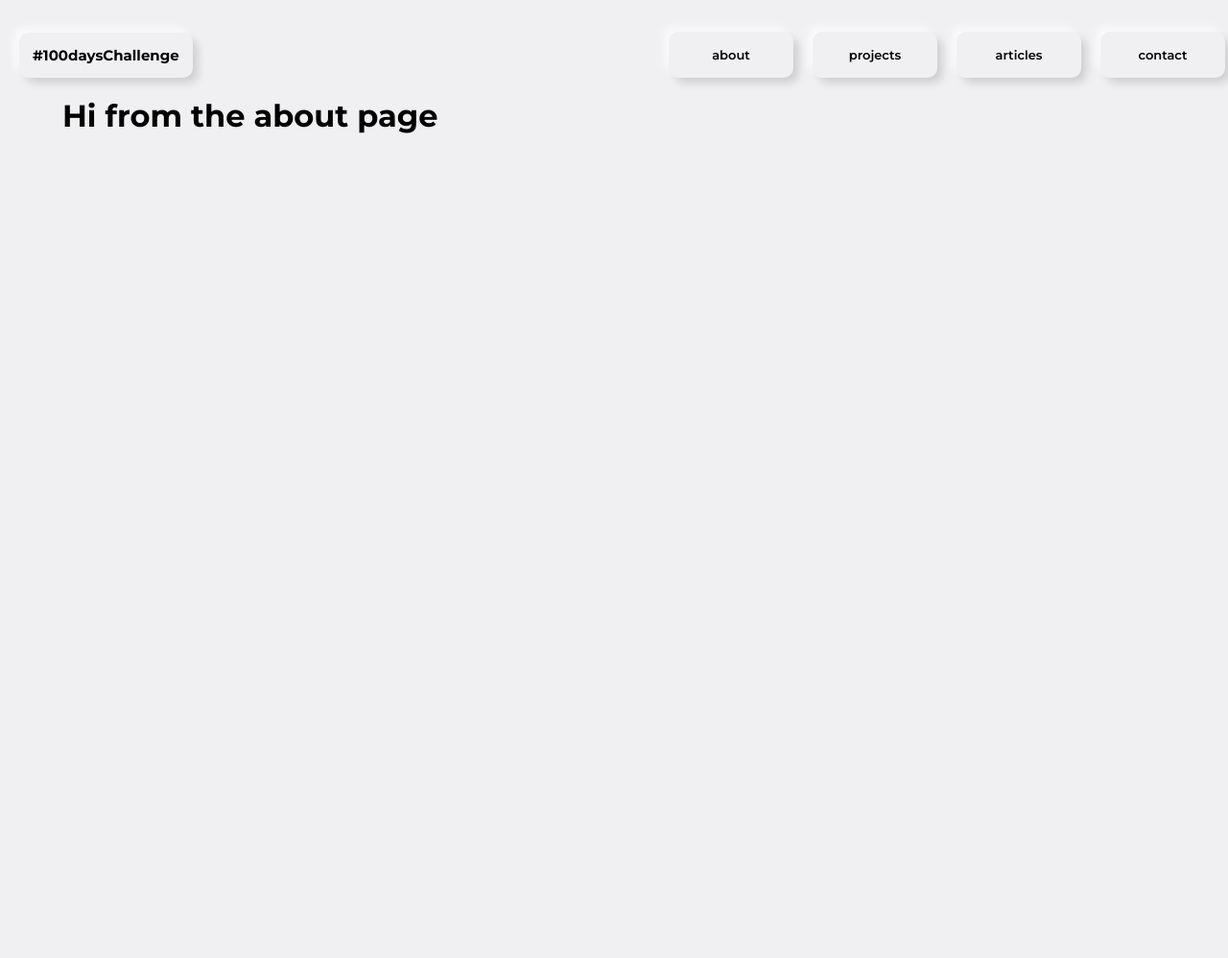
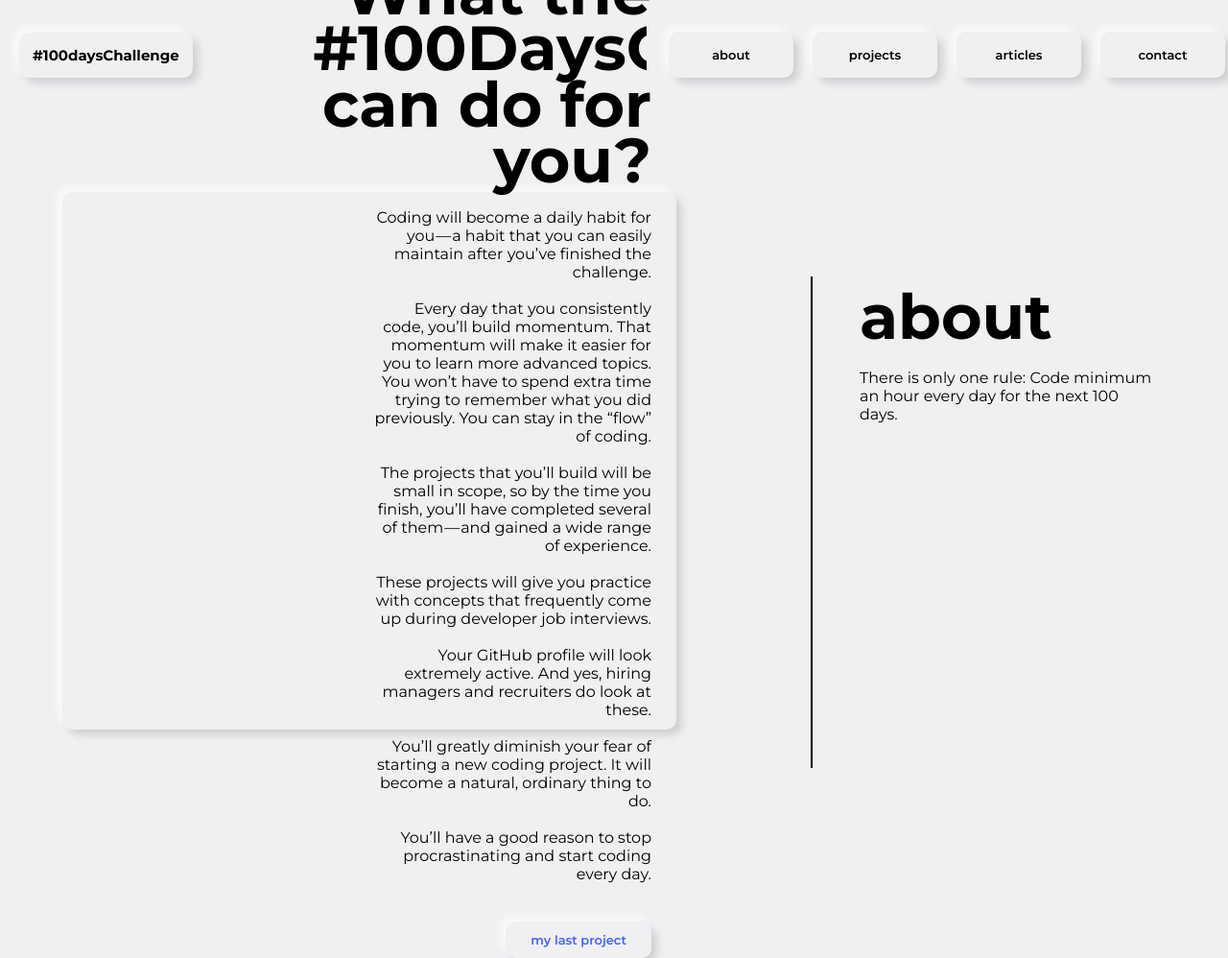
Before and after one commit to MironBanks/100Blog, a Gatsby site: page /about in a window 1280 px wide. Shown: the whole page at 96% size. Before the commit the page ends 800 px from the top, so only its background shows below. Built offline with nearby package versions, Linux system fonts and the light colour scheme; Gatsby itself is replaced by a stand-in of ours.

Commit message:
about page

```diff
--- a/gatsby-config.js
+++ b/gatsby-config.js
@@ -16,7 +16,7 @@ module.exports = {
         fonts: [
           {
             family: `Montserrat`,
-            variants: [`400`, `600`, `700`]
+            variants: [`400`, `400`, `600`, `700`]
           },
         ],
       },
--- a/src/pages/about.js
+++ b/src/pages/about.js
@@ -1,9 +1,108 @@
 import React from "react"
+import styled from 'styled-components';
+import PageInfo from '../components/PageInfo/PageInfo';
+import Button from "../components/Button/Button";
 
-const AboutPage = () => (
+const ContentWrapper = styled.div`
+  width: 50%;
+  /*height: calc(100vh - 80px);*/
+  height:70vh;
+  position: absolute;
+  top:200px;
+  padding:25px;
+  text-align: right;
+  display: flex;
+  flex-direction: column;
+  justify-content: center;
+  align-items: flex-end;
+  border-radius: 10px;
+
+  box-shadow: 6px 6px 10px -1px rgba(0,0,0,0.15),
+                -6px -6px 10px -1px rgba(255,255,255,0.7);
+  border: 1px solid rgba(0,0,0,0.0);
+
+  h1 {
+    font-size: 64px;
+    margin: 0;
+    width: 60%;
+    padding:25px 0 25px auto;
+    line-height: 0.9;
+  }
+
+  p {
+    margin: 60px 0 40px;
+    width: 45%;
+    font-size:18px;
+    font-weight: 200;
+  }
+
+  @media only screen and (max-width: 1440px) {
+     h1 {
+        font-size: 65px;
+     }
+
+     p {
+        margin: 20px 0 40px;
+        font-size:16px;
+        width: 50%;
+     }
+  }
+`;
+
+const BlackRight = styled.div`
+background-color:black;
+position:fixed;
+bottom:0;
+left:55%;
+width:2px;
+height: 64%;
+
+@media only screen and (max-width: 1440px) {
+    left:66%;
+  }
+`;
+
+const pageData = {
+  title: 'about',
+  paragraph: `There is only one rule: Code minimum an hour every day for the next 100 days.`,
+}
+
+const AboutPage = ({ data }) => (
   <>
-    <h1>Hi from the about page</h1>
 
+    <ContentWrapper>
+      <h1>What the #100DaysChallenge can do for you?</h1>
+      <p>
+        Coding will become a daily habit for you — a habit that you can easily maintain after you’ve finished the
+        challenge.
+        <br />
+        <br />
+        Every day that you consistently code, you’ll build momentum. That momentum will make it easier for you to
+        learn more advanced topics. You won’t have to spend extra time trying to remember what you did previously.
+        You can stay in the “flow” of coding.
+        <br />
+        <br />
+        The projects that you’ll build will be small in scope, so by the time you finish, you’ll have completed
+        several of them — and gained a wide range of experience.
+        <br />
+        <br />
+        These projects will give you practice with concepts that frequently come up during developer job interviews.
+        <br />
+        <br />
+        Your GitHub profile will look extremely active. And yes, hiring managers and recruiters do look at these.
+        <br />
+        <br />
+        You’ll greatly diminish your fear of starting a new coding project. It will become a natural, ordinary thing to do.
+        <br />
+        <br />
+        You’ll have a good reason to stop procrastinating and start coding every day.
+      </p>
+      <Button>my last project</Button>
+    </ContentWrapper>
+
+    <BlackRight></BlackRight>
+
+    <PageInfo title={pageData.title} paragraph={pageData.paragraph} />
   </>
 )
 
--- a/src/pages/articles.js
+++ b/src/pages/articles.js
@@ -9,10 +9,10 @@ import PageInfo from '../components/PageInfo/PageInfo';
 const BlackLeft = styled.div`
 background-color:black;
 position:fixed;
-top:0;
+bottom:0;
 left:0;
 width:280px;
-height: 98%;
+height: 90%;
 
 @media only screen and (max-width: 1440px) {
     width:230px;
@@ -38,7 +38,7 @@ const ArticlesWrapper = styled.div`
   width:500px;
   display: grid;
   grid-template-columns: repeat(1, 1fr);
-  grid-gap: 70px;
+  grid-gap: 120px;
 
   @media only screen and (max-width: 1440px) {
     margin-left:23%;
```
Also changed, not shown: src/components/ArticlePreview/ArticlePreview.js (+17 -4 lines), src/pages/index.js (+16 -6 lines).
